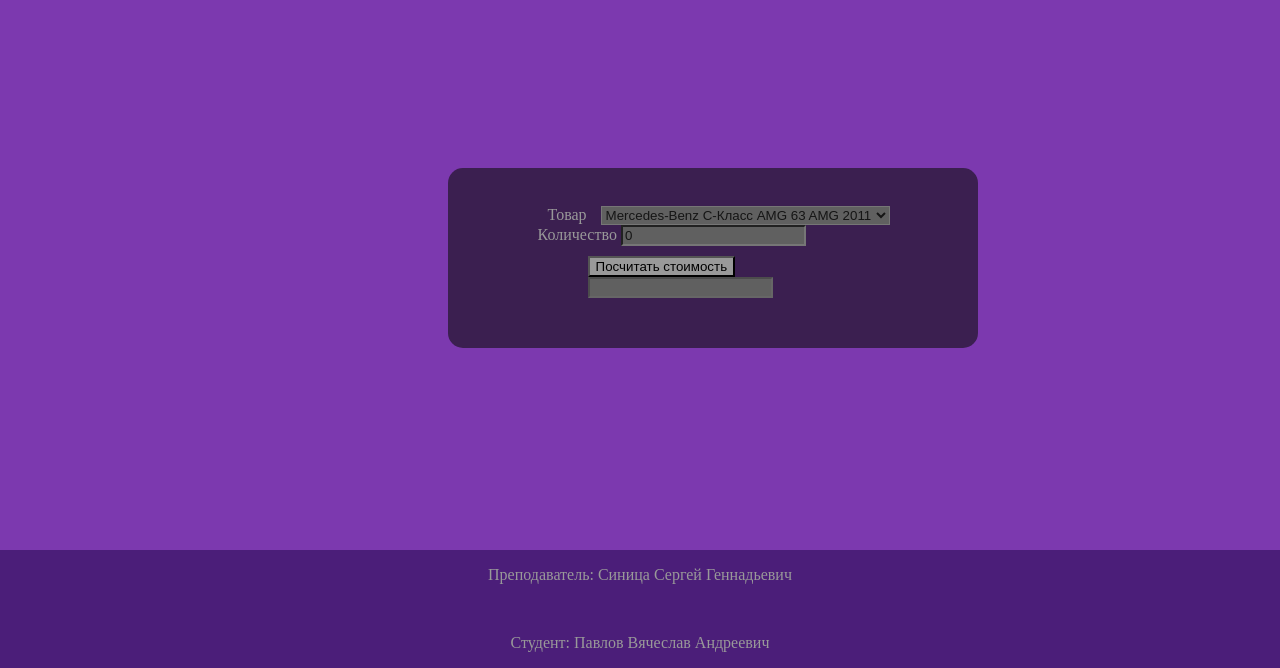
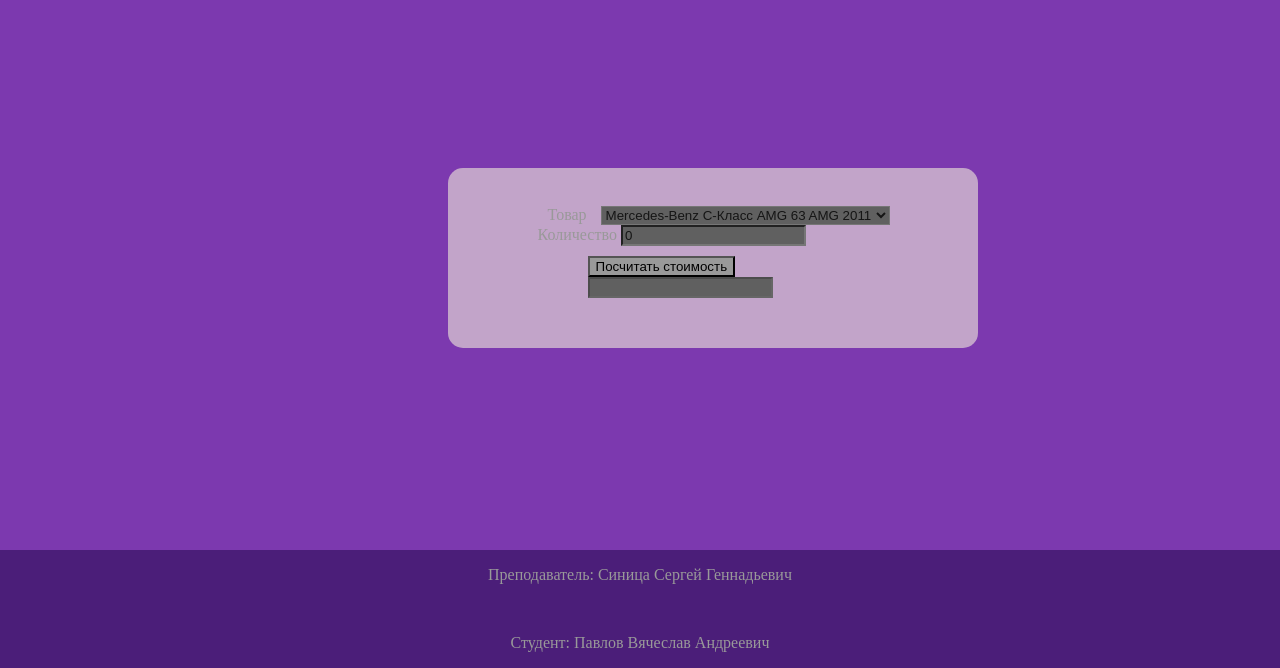
Before and after one commit to ashwh1te/5l, a plain HTML site: page index.html in a window 1280 px wide. Shown: the part 132-800 px from the top of the page. Drawn offline with Linux system fonts and the light colour scheme.

Commit message:
style.css

```diff
--- a/style.css
+++ b/style.css
@@ -32,7 +32,7 @@ header
 }
 main
 {
-    background-color: #3b1f50;
+    background-color: #c2a4c9;
     max-width: 95%;
     margin: 0 auto;
     border-radius: 15px;
```
